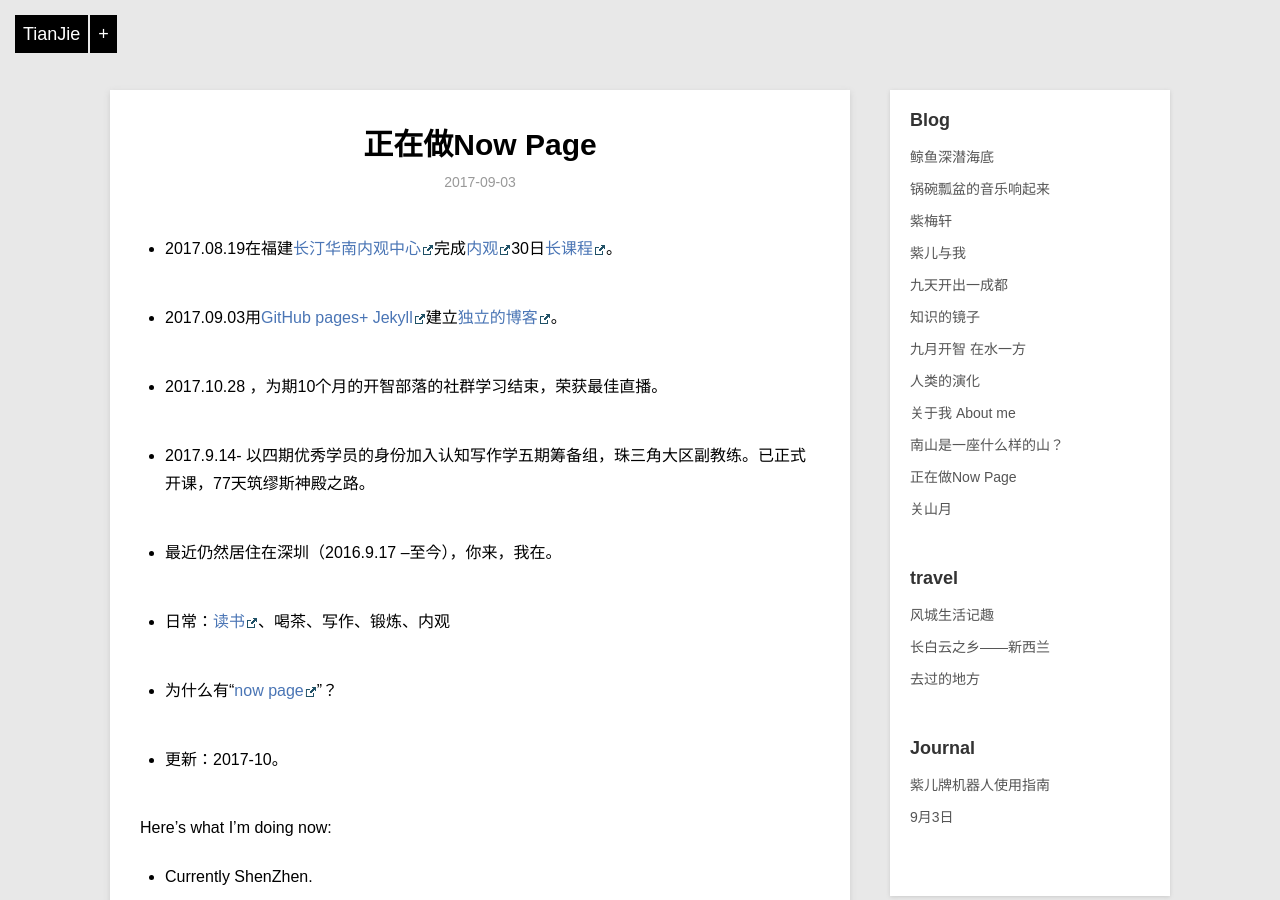
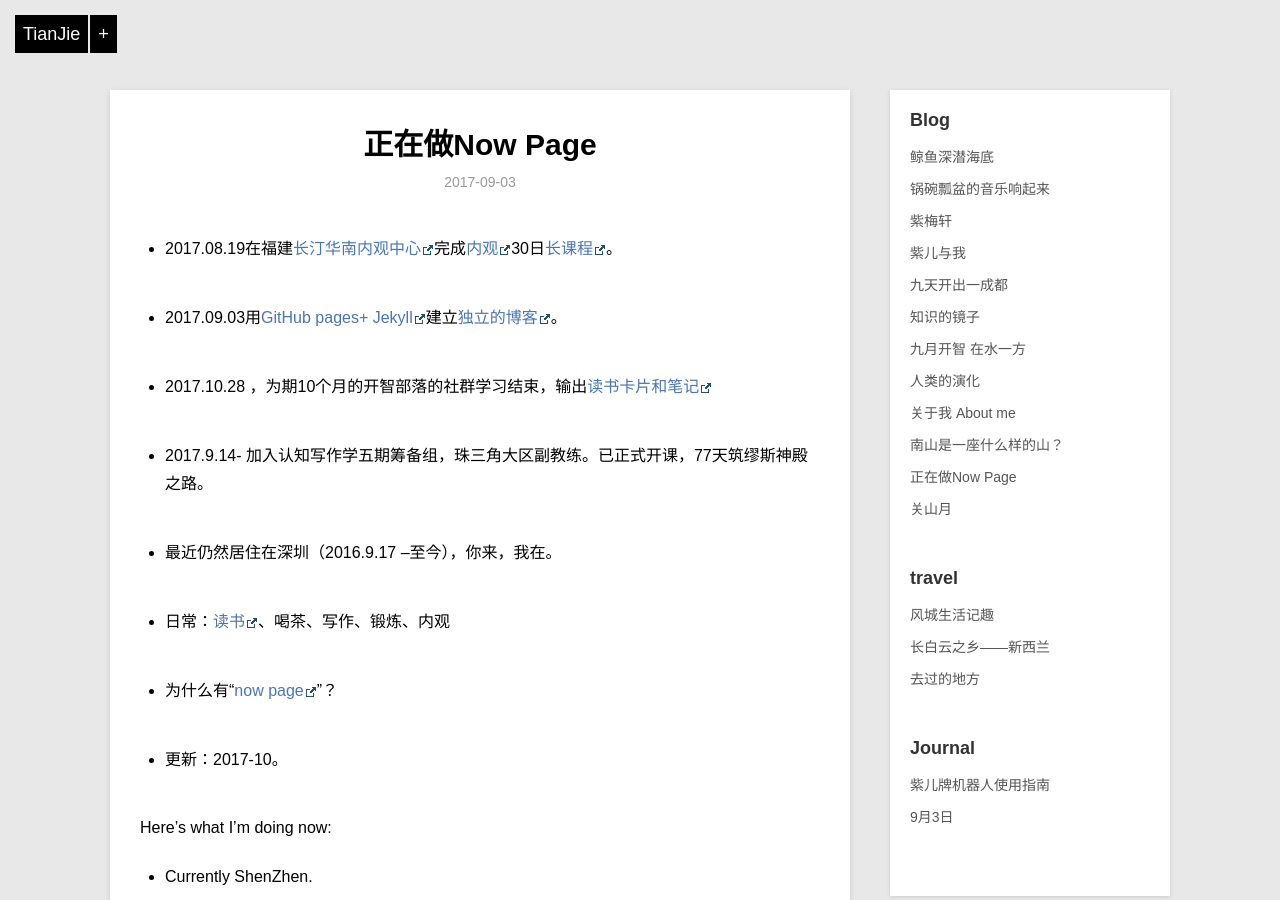
Before and after one commit to violettianjie/violettianjie.github.io, a Jekyll site: the page built from _posts/blog/2017-09-03-now.md, in a window 1280 px wide and 900 px high. Built offline with Jekyll 4.4.1, drawn with Linux system fonts in a browser that asks for light colours; comment, search, counter and statistics services are not loaded.

Commit message:
Update 2017-09-03-now.md

```diff
--- a/_posts/blog/2017-09-03-now.md
+++ b/_posts/blog/2017-09-03-now.md
@@ -11,9 +11,9 @@ category: blog
 
 - 2017.09.03用[GitHub pages+ Jekyll](https://violettianjie.github.io/03sep)建立[独立的博客](https://violettianjie.github.io)。
 
-- 2017.10.28 ，为期10个月的开智部落的社群学习结束，荣获最佳直播。
+- 2017.10.28 ，为期10个月的开智部落的社群学习结束，输出[读书卡片和笔记](https://www.gitbook.com/book/violettianjie/openmind/details)
 
-- 2017.9.14- 以四期优秀学员的身份加入认知写作学五期筹备组，珠三角大区副教练。已正式开课，77天筑缪斯神殿之路。
+- 2017.9.14-  加入认知写作学五期筹备组，珠三角大区副教练。已正式开课，77天筑缪斯神殿之路。
 
 - 最近仍然居住在深圳（2016.9.17 --至今），你来，我在。
 
```
